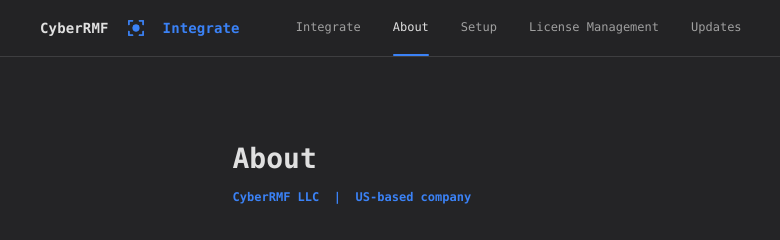
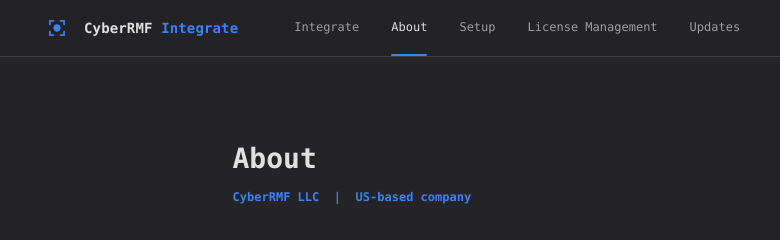
Before and after one commit to CyberRMF/integratermf-website, a plain HTML site: page about.html in a window 1280 px wide. Shown: the top 240 px of the page, 72-852 px from the left. Drawn offline with Linux system fonts and the light colour scheme.

Commit message:
Put the logo before the name in the site header
Every page with the header logo now shows it to the left of
"CyberRMF Integrate", and the two words sit together as one name.
They were "CyberRMF", the logo, then "Integrate".

Co-authored-by: Cursor <cursoragent@cursor.com>

```diff
--- a/about.html
+++ b/about.html
@@ -300,7 +300,6 @@ body { padding-top: 57px; }
   <nav class="nav">
     <div class="nav-inner">
       <a href="index.html" class="nav-brand">
-        CyberRMF
         <span class="nav-logo">
           <svg width="34" height="34" viewBox="0 0 200 200" xmlns="http://www.w3.org/2000/svg">
             <defs><filter id="logo-glow"><feGaussianBlur stdDeviation="3.5" result="blur"/><feMerge><feMergeNode in="blur"/><feMergeNode in="SourceGraphic"/></feMerge></filter></defs>
@@ -311,7 +310,7 @@ body { padding-top: 57px; }
             <circle cx="100" cy="100" r="20" fill="#3b82f6" filter="url(#logo-glow)"/>
           </svg>
         </span>
-        <span class="gradient-text">Integrate</span>
+        <span>CyberRMF <span class="gradient-text">Integrate</span></span>
       </a>
       <div class="nav-links">
         <a href="index.html">Integrate</a>
```
Also changed, not shown: deactivate.html (+1 -2 lines), index.html (+1 -2 lines), legal.html (+1 -2 lines), privacy.html (+1 -2 lines), purchase.html (+1 -2 lines), security.html (+1 -2 lines), setup.html (+1 -2 lines), trial.html (+1 -2 lines), updates.html (+1 -2 lines).
